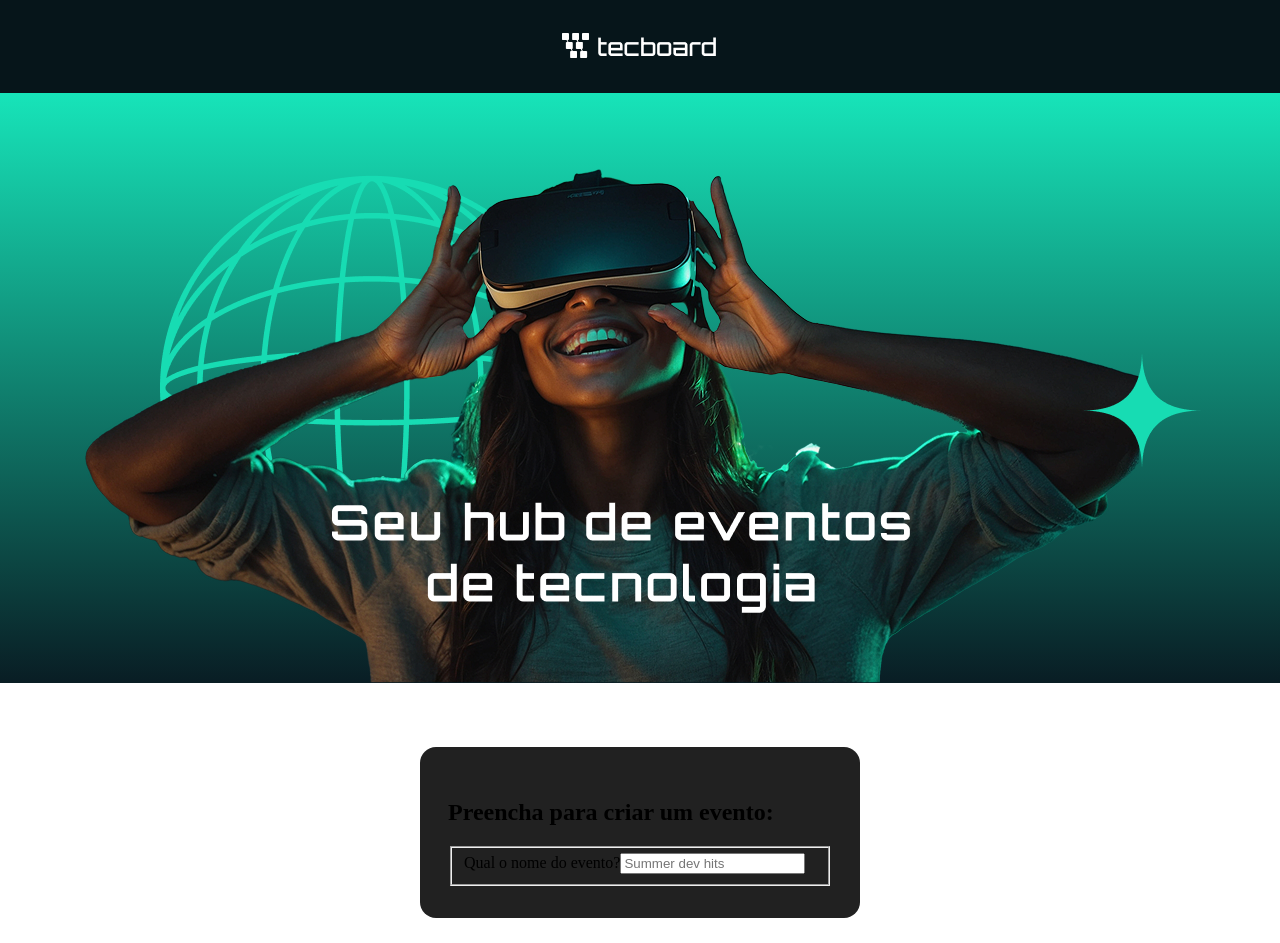
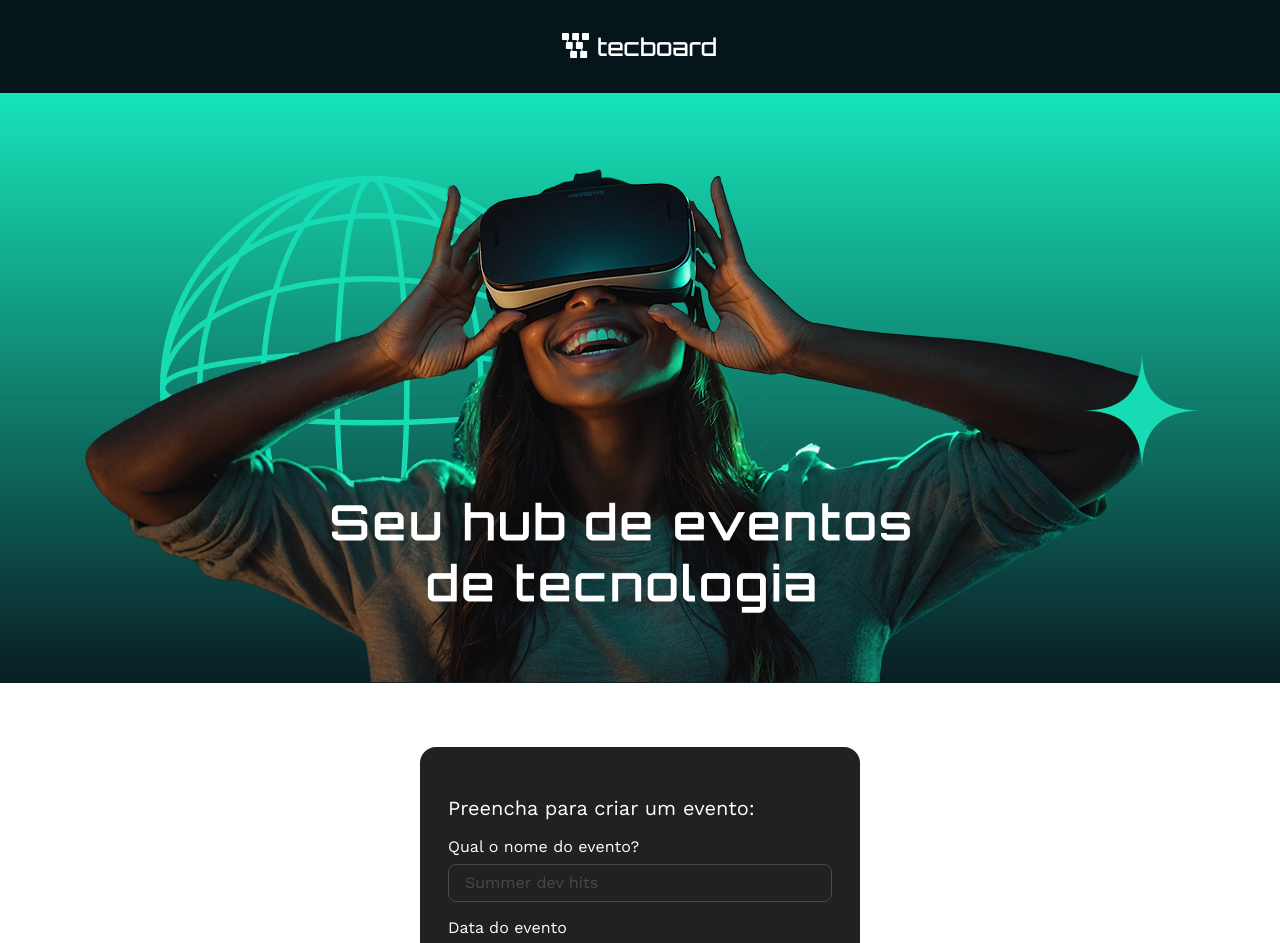
Before and after one commit to pedrohg99/react-projeto-tecboard, a React (Vite) app: page / in a window 1280 px wide. Shown: the top 943 px of the page. Built offline with nearby package versions, Linux system fonts and the light colour scheme.

Commit message:
aplicando estilos aos componentes

```diff
--- a/index.html
+++ b/index.html
@@ -5,6 +5,12 @@
     <link rel="icon" type="image/svg+xml" href="/favicon.svg" />
     <meta name="viewport" content="width=device-width, initial-scale=1.0" />
     <title>tecboard</title>
+    <link rel="preconnect" href="https://fonts.googleapis.com" />
+    <link rel="preconnect" href="https://fonts.gstatic.com" crossorigin />
+    <link
+      href="https://fonts.googleapis.com/css2?family=Work+Sans:ital,wght@0,100..900;1,100..900&display=swap"
+      rel="stylesheet"
+    />
   </head>
   <body>
     <div id="root"></div>
--- /dev/null
+++ b/src/componentes/CampoDeEntrada/compo-entrada.estilos.css
@@ -0,0 +1,14 @@
+.campo-entrada-form {
+    border-radius: 8px;
+    background-color: transparent;
+    border: 1px solid #4A4949;
+    font-weight: 400;
+    font-size: 16px;
+    line-height: 120%;
+    color: #FFFFFF;
+    padding: 8px 16px;
+}
+
+.campo-entrada-form::placeholder{
+    color: #4A4949;
+}
--- a/src/componentes/CampoDeEntrada/index.jsx
+++ b/src/componentes/CampoDeEntrada/index.jsx
@@ -1,3 +1,4 @@
+import './compo-entrada.estilos.css'
 export function CampoDeEntrada(props) {
-  return <input {...props} />;
+  return <input {...props} className='campo-entrada-form'/>;
 }
--- /dev/null
+++ b/src/componentes/CampodeFormulario/campo-de-formulario.estilos.css
@@ -0,0 +1,8 @@
+.campo-form {
+  display: flex;
+  flex-direction: column;
+  gap: 8px;
+  border: none;
+  padding: 0;
+  margin: 0;
+}
--- a/src/componentes/CampodeFormulario/index.jsx
+++ b/src/componentes/CampodeFormulario/index.jsx
@@ -1,6 +1,8 @@
+import './campo-de-formulario.estilos.css'
+
 export function CampodeFormulario ({ children }) {
   return (
-    <fieldset>
+    <fieldset className='campo-form'>
       {children}
     </fieldset>
   )
--- a/src/componentes/FormularioDeEvento/formulario-de-evento.estilos.css
+++ b/src/componentes/FormularioDeEvento/formulario-de-evento.estilos.css
@@ -6,3 +6,9 @@
   max-width: 90%;
   margin: 64px auto;
 }
+
+.campos {
+  display: flex;
+  flex-direction: column;
+  gap: 16px;
+}
--- a/src/componentes/FormularioDeEvento/index.jsx
+++ b/src/componentes/FormularioDeEvento/index.jsx
@@ -1,26 +1,23 @@
-import './formulario-de-evento.estilos.css'
+import "./formulario-de-evento.estilos.css";
 import { CampoDeEntrada } from "../CampoDeEntrada";
 import { CampodeFormulario } from "../CampodeFormulario";
 import { Label } from "../Label";
 import { TituloFormulario } from "../TituloFormulario";
 
-
-export function FormularioDeEvento () {
+export function FormularioDeEvento() {
   return (
-    <form className='form-evento'>
-      <TituloFormulario>
-        Preencha para criar um evento:
-      </TituloFormulario>
-      <CampodeFormulario>
-        <Label htmlFor="nome">
-          Qual o nome do evento?
-        </Label>
-        <CampoDeEntrada
-          type='text'
-          id='nome'
-          placeholder='Summer dev hits'
-        />
-      </CampodeFormulario>
+    <form className="form-evento">
+      <TituloFormulario>Preencha para criar um evento:</TituloFormulario>
+      <div className="campos">
+        <CampodeFormulario>
+          <Label htmlFor="nome">Qual o nome do evento?</Label>
+          <CampoDeEntrada type="text" id="nome" placeholder="Summer dev hits" />
+        </CampodeFormulario>
+        <CampodeFormulario>
+          <Label htmlFor="dataEvento">Data do evento</Label>
+          <CampoDeEntrada type="date" id="dataEvento" name="dataEvento" />
+        </CampodeFormulario>
+      </div>
     </form>
-  )
+  );
 }
--- a/src/componentes/Label/index.jsx
+++ b/src/componentes/Label/index.jsx
@@ -1,6 +1,8 @@
+import './label.estilos.css'
+
 export function Label ({ children, htmlFor }) {
   return (
-    <label htmlFor={htmlFor}>
+    <label htmlFor={htmlFor} className='label'>
       {children}
     </label>
   )
--- /dev/null
+++ b/src/componentes/Label/label.estilos.css
@@ -0,0 +1,6 @@
+.label {
+  font-weight: 400;
+  font-size: 16px;
+  line-height: 120%;
+  color: #ffffff;
+}
--- a/src/componentes/TituloFormulario/index.jsx
+++ b/src/componentes/TituloFormulario/index.jsx
@@ -1,6 +1,8 @@
+import './titulo-formulario.estilos.css'
+
 export function TituloFormulario ({children}) {
   return (
-    <h2>
+    <h2 className='titulo-form'>
       {children}
     </h2>
   )
--- /dev/null
+++ b/src/componentes/TituloFormulario/titulo-formulario.estilos.css
@@ -0,0 +1,6 @@
+.titulo-form {
+  font-weight: 400;
+  font-size: 20px;
+  line-height: 125%;
+  color: #FFFFFF;
+}
--- a/src/index.css
+++ b/src/index.css
@@ -0,0 +1,3 @@
+* {
+  font-family: "Work Sans", sans-serif;
+}
```
